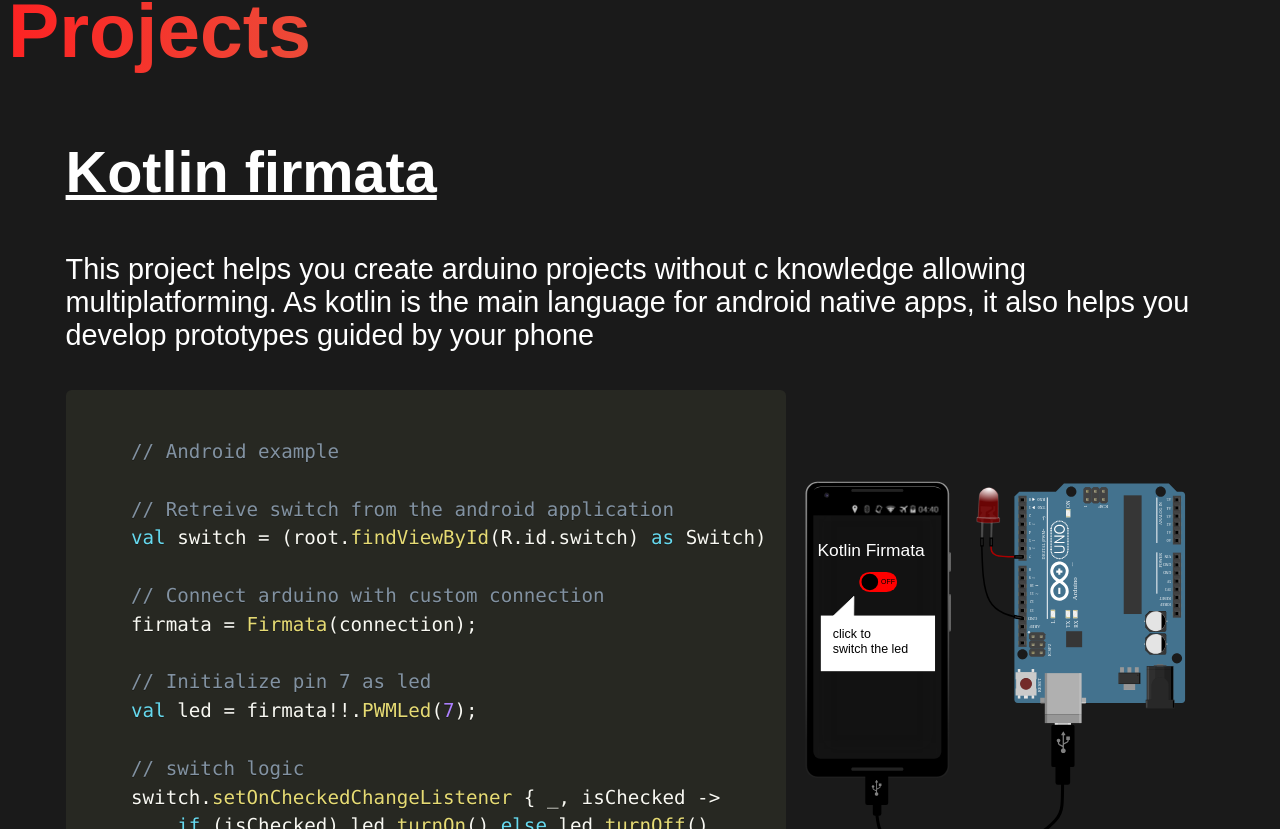
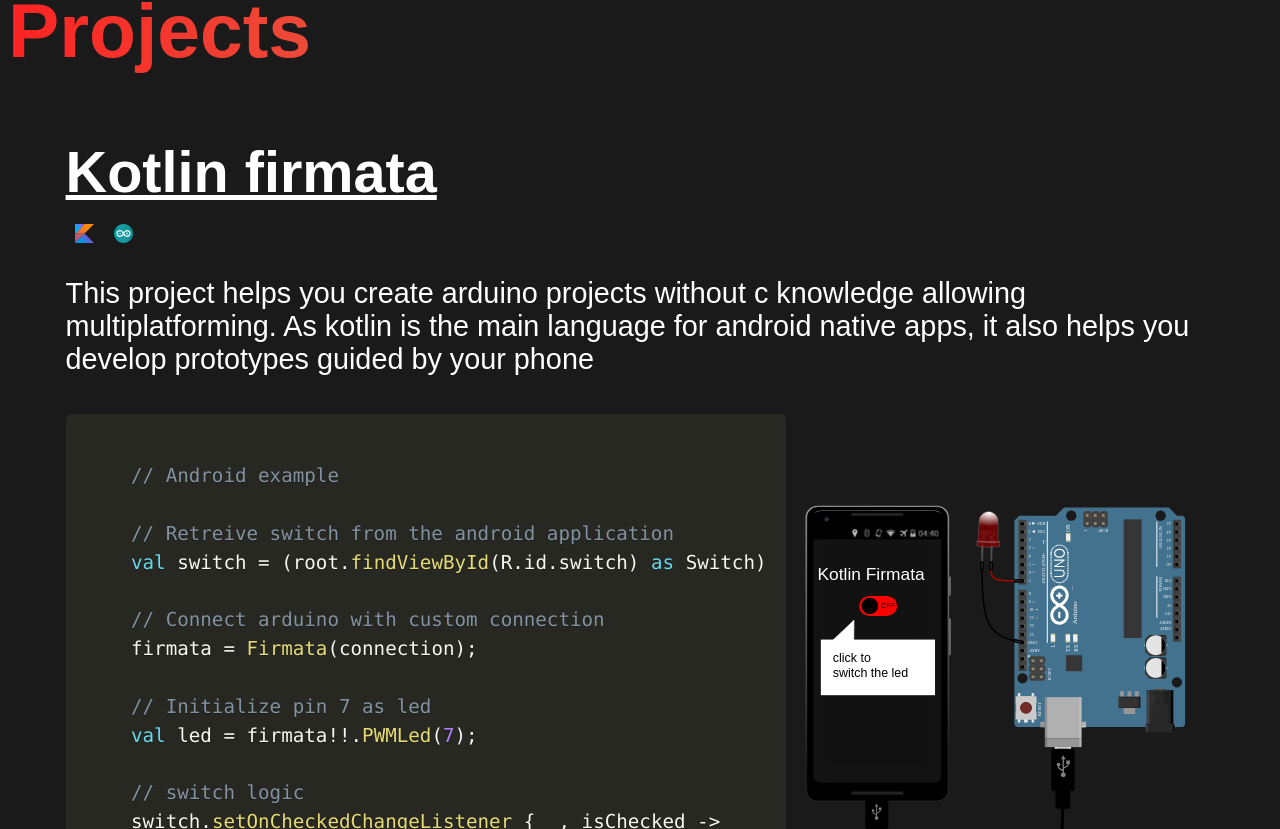
Before and after one commit to MangioneAndrea/andrea.mangione.dev, a Svelte app: page / in a window 1280 px wide. Shown: the part 1971-2800 px from the top of the page. Built offline with nearby package versions, Linux system fonts and the light colour scheme; a web font is replaced by a local one.

Commit message:
add icons to projects

```diff
--- a/src/app.css
+++ b/src/app.css
@@ -34,6 +34,11 @@
     font-family: var(--hand-drawing-font);
 }
 
+h2 {
+    margin-bottom: 1rem;
+    width: auto;
+}
+
 p {
     font-size: 1.5rem;
 }
@@ -47,3 +52,12 @@
     font-size: 4rem;
     -webkit-text-fill-color: transparent;
 }
+
+.projectTitle {
+    display: block;
+    font-size: 2em;
+    color: white;
+    text-decoration: underline;
+    width: fit-content;
+    margin-right: auto;
+}
--- a/src/elements/containers/LanguageList.svelte
+++ b/src/elements/containers/LanguageList.svelte
@@ -1,10 +1,16 @@
 <script>
-  export let icons = [];
-  export let height = 30;
+    export let icons = [];
 </script>
 
 <div>
-  {#each icons as icon}
-    <svelte:component this={icon} {height} />
-  {/each}
+    {#each icons as icon}
+        <img src={icon}/>
+    {/each}
 </div>
+
+<style>
+    img {
+        height: 1rem;
+        padding: 0 .5rem;
+    }
+</style>
--- a/src/lib/airhockey/AirHockey.svelte
+++ b/src/lib/airhockey/AirHockey.svelte
@@ -1,10 +1,12 @@
 <script>
+import LanguageList from "../../elements/containers/LanguageList.svelte";
 </script>
 
 <div class="root">
-    <a href="https://github.com/MangioneAndrea/airhockey" target="_blank">
+    <a href="https://github.com/MangioneAndrea/airhockey" target="_blank" class="projectTitle">
         <h2>Airhockey</h2>
     </a>
+    <LanguageList icons={["assets/Logos/Go.svg", "assets/Logos/Grpc.svg"]}/>
     <p>
         Small Project which creates a network replicated game example. Basically a
         multiplayer game :)<br/>
--- a/src/lib/kotlin-firmata/KotlinFirmata.svelte
+++ b/src/lib/kotlin-firmata/KotlinFirmata.svelte
@@ -1,14 +1,14 @@
 <script>
-    // import LanguageList from "../../../../elements/containers/LanguageList.svelte";
-    //import Arduino from "devicon/icons/arduino/arduino-original.svg";
     import ArduinoSketch from "./ArduinoSketch.svelte";
     import CodeEditor from "../../elements/codeEditor/CodeEditor.svelte";
+    import LanguageList from "../../elements/containers/LanguageList.svelte";
 </script>
 
 <div class="root">
-    <a href="https://github.com/MangioneAndrea/kotlin-firmata" target="_blank">
-        <h2>Kotlin firmata</h2>
+    <a href="https://github.com/MangioneAndrea/kotlin-firmata" target="_blank" class="projectTitle">
+        <h2>Kotlin firmata </h2>
     </a>
+    <LanguageList icons={["assets/Logos/KotlinBig.svg", "assets/Logos/Arduino.svg"]}/>
     <p>
         This project helps you create arduino projects without c knowledge allowing
         multiplatforming. As kotlin is the main language for android native apps, it
@@ -52,11 +52,6 @@
         }
     }
 
-    a {
-        font-size: 2em;
-        color: white;
-        text-decoration: underline;
-    }
 
     div.example {
         display: flex;
```
Also changed, not shown: public/assets/Logos/Arduino.svg (added), public/assets/Logos/KotlinBig.svg (added).
